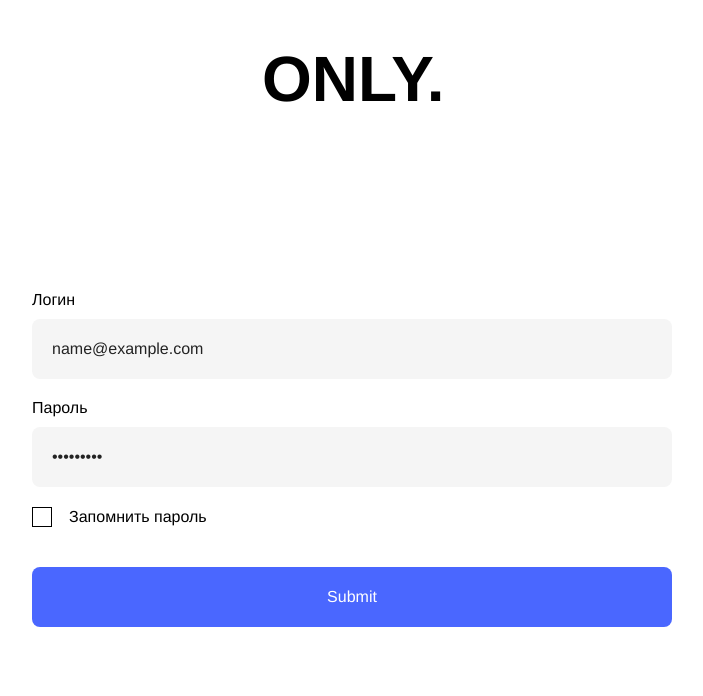
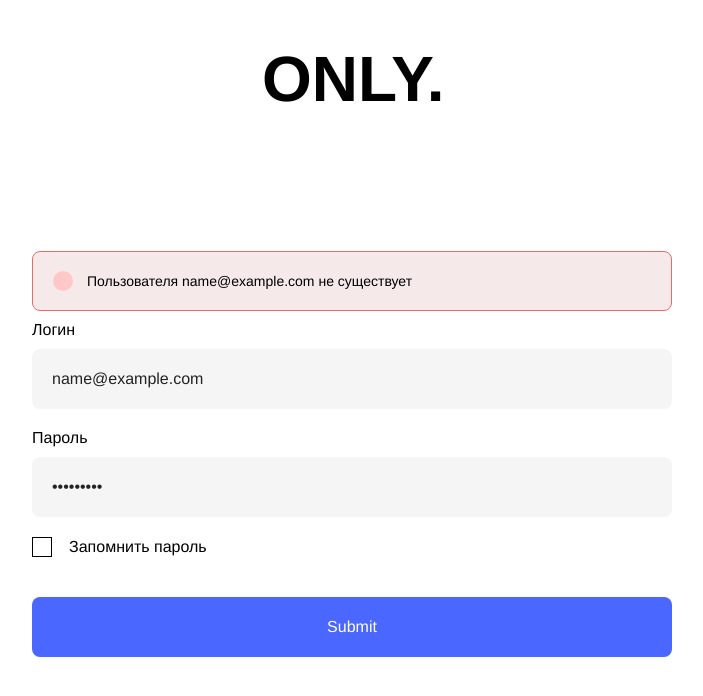
Before and after one commit to 11alexey11/only_test_project, a React app: page /login in a window 1280 px wide. Both pictures are taken after typing "name@example.com", "Sample123" into the empty fields and a click on the input 640 px from the left and 597 px from the top of the page. Shown: the top 696 px of the page, without its empty margins (288-991 px from the left). Built offline with nearby package versions, Linux system fonts and the light colour scheme.

Commit message:
feat: Add store and async method to submit button

```diff
--- a/package.json
+++ b/package.json
@@ -26,6 +26,7 @@
     "@babel/preset-typescript": "^7.18.6",
     "@types/react": "^18.0.17",
     "@types/react-dom": "^18.0.6",
+    "@types/styled-components": "^5.1.26",
     "@typescript-eslint/eslint-plugin": "^5.33.1",
     "@typescript-eslint/parser": "^5.33.1",
     "babel-loader": "^8.2.5",
@@ -35,6 +36,7 @@
     "eslint-loader": "^4.0.2",
     "eslint-plugin-react": "^7.30.1",
     "html-webpack-plugin": "^5.5.0",
+    "redux-devtools-extension": "^2.13.9",
     "terser-webpack-plugin": "^5.3.5",
     "typescript": "^4.7.4",
     "webpack": "^5.74.0",
@@ -42,7 +44,7 @@
     "webpack-dev-server": "^4.10.0"
   },
   "dependencies": {
-    "@types/styled-components": "^5.1.26",
+    "@reduxjs/toolkit": "^1.8.4",
     "react": "^18.2.0",
     "react-dom": "^18.2.0",
     "react-hook-form": "^7.34.2",
--- a/src/App/App.tsx
+++ b/src/App/App.tsx
@@ -1,7 +1,9 @@
 import React from 'react';
 import { BrowserRouter as Router, Routes, Route, Navigate } from 'react-router-dom';
+import { Provider } from 'react-redux'
 import { createGlobalStyle } from 'styled-components';
 
+import { store } from '../store';
 import { Header } from '../Header';
 import { Login } from '../Login';
 
@@ -27,7 +29,7 @@ const GlobalStyle = createGlobalStyle`
 
 const App = () => {
     return (
-        <>
+        <Provider store={store}>
             <GlobalStyle />
             <Header />
             <Router>
@@ -36,7 +38,7 @@ const App = () => {
                     <Route path='/' element={<Navigate replace to='/login' />} />
                 </Routes>
             </Router>
-        </>
+        </Provider>
     )
 };
 
--- a/src/Login/Login.tsx
+++ b/src/Login/Login.tsx
@@ -1,8 +1,12 @@
 import React from 'react';
 import { useForm } from "react-hook-form";
+import { useNavigate } from 'react-router-dom';
 import styled from 'styled-components';
 
 import { LoginService } from '../api/LoginService';
+import { useAppDispatch, useAppSelector } from '../hooks/hooks';
+import { setEmail, setIsError, setIsFetching } from '../store/login/actions';
+import { getEmailSelector, getIsErrorSelector, getIsFetchingSelector } from '../store/login/selectors';
 
 const LoginContainer = styled.div`
     display: flex;
@@ -38,12 +42,46 @@ const Input = styled.input`
     &:hover {
         cursor: pointer;
     }
+
+    &:disabled {
+        background-color: #99A9FF;
+    }
+
+    // &:focus {
+    //     outline: none;
+    //     border: 1px solid #E26F6F;
+    // }
 `;
 
-const Error = styled.span`
+const ErrorSpan = styled.span`
     font-size: 0.875rem;
     line-height: 1rem;
     color: #E26F6F;
+`;
+
+const ErrorDiv = styled.div`
+    display: flex;
+    align-items: center;
+    column-gap: 0.875rem;
+    width: 40rem;
+    height: 3.75rem;
+    padding-left: 1.25rem;
+    border-radius: 0.5rem;
+    border: 1px solid #E26F6F;
+    background-color: #F5E9E9;
+`;
+
+const ErrorImg = styled.div`
+    width: 1.25rem;
+    height: 1.25rem;
+    border-radius: 50%;
+    background-color: #FFC8C8;
+`;
+
+const ErrorText = styled.div`
+    font-size: 0.875rem;
+    font-weight: 400;
+    color: #000000;
 `;
 
 const CheckBox = styled.input`
@@ -74,31 +112,56 @@ type FormData = {
 };
 
 const Login = () => {
+    const dispatch = useAppDispatch();
     const { register, handleSubmit, formState: { errors }  } = useForm<FormData>();
+    const navigate = useNavigate();
+    const isError = useAppSelector(getIsErrorSelector);
+    const email = useAppSelector(getEmailSelector);
+    const isFetching = useAppSelector(getIsFetchingSelector);
 
     const onSubmit = handleSubmit(async (formData) => {
+        dispatch(setIsFetching(true));
+
         const response = await LoginService.post(formData);
-        console.log(response);
+
+        dispatch(setIsFetching(false));
+        dispatch(setEmail(formData.email));
+
+        if (response.code === 200) {
+            dispatch(setIsError(false));
+            navigate('/profile');
+        } else {
+            dispatch(setIsError(true));
+        }
     });
 
     return (
         <LoginContainer>
             <Form onSubmit={onSubmit}>
+                {
+                    isError &&
+                    (<ErrorDiv>
+                        <ErrorImg />
+                        <ErrorText>
+                            Пользователя { `${email}` } не существует
+                        </ErrorText>
+                    </ErrorDiv>)
+                }
                 <Label htmlFor="email" >Логин</Label>
                 <Input id="email" type="email" {...register('email', { required: true })} />
                 {
-                    errors.email && <Error>Обязательное поле</Error>
+                    errors.email && <ErrorSpan>Обязательное поле</ErrorSpan>
                 }
                 <Label htmlFor="password" >Пароль</Label>
                 <Input id="password" type="password" {...register('password', { required: true })} />
                 {
-                    errors.password && <Error>Обязательное поле</Error>
+                    errors.password && <ErrorSpan>Обязательное поле</ErrorSpan>
                 }
                 <Label htmlFor="remember">
                     <CheckBox id="remember" type="checkbox" {...register('remember')} />
                     Запомнить пароль
                 </Label>
-                <SubmitButton type="submit" />
+                <SubmitButton disabled={isFetching} type="submit" />
             </Form>
         </LoginContainer>
     );
--- a/src/api/LoginService.tsx
+++ b/src/api/LoginService.tsx
@@ -1,6 +1,11 @@
 import { HttpService } from './HttpService';
 
 const httpService = new HttpService();
+
+interface IResponse {
+    code: number
+    message: string
+}
 
 type FormData = {
     email: string,
@@ -9,7 +14,7 @@ type FormData = {
 };
 
 export class LoginService {
-    static async post(formData: FormData) {
+    static async post(formData: FormData): Promise<IResponse> {
         const data = await httpService.post();
         const loginData = {
             email: formData.email,
--- /dev/null
+++ b/src/hooks/hooks.ts
@@ -0,0 +1,7 @@
+import { useDispatch, useSelector } from 'react-redux';
+import type { TypedUseSelectorHook } from 'react-redux'
+
+import type { RootState, AppDispatch } from '../store';
+
+export const useAppDispatch: () => AppDispatch = useDispatch;
+export const useAppSelector: TypedUseSelectorHook<RootState> = useSelector;
--- /dev/null
+++ b/src/store/index.ts
@@ -0,0 +1,13 @@
+import { configureStore } from '@reduxjs/toolkit';
+
+import { counterSlice } from './login/slice';
+
+export const store = configureStore({
+    reducer: {
+        login: counterSlice.reducer
+    }
+});
+
+export type RootState = ReturnType<typeof store.getState>
+
+export type AppDispatch = typeof store.dispatch
--- /dev/null
+++ b/src/store/login/actions.ts
@@ -0,0 +1,7 @@
+import { counterSlice } from './slice';
+
+export const {
+    setEmail,
+    setIsError,
+    setIsFetching
+} = counterSlice.actions;
--- /dev/null
+++ b/src/store/login/selectors.ts
@@ -0,0 +1,7 @@
+import { RootState } from './../index';
+
+export const getIsErrorSelector = (state: RootState) => state.login.isError;
+
+export const getEmailSelector = (state: RootState) => state.login.email;
+
+export const getIsFetchingSelector = (state: RootState) => state.login.isFetching;
--- /dev/null
+++ b/src/store/login/slice.ts
@@ -0,0 +1,29 @@
+import { createSlice, PayloadAction  } from "@reduxjs/toolkit";
+
+interface LoginState {
+    isError: boolean,
+    email: string,
+    isFetching: boolean
+}
+
+const initialState: LoginState = {
+    isError: false,
+    email: '',
+    isFetching: false
+};
+
+export const counterSlice = createSlice({
+    name: 'login',
+    initialState,
+    reducers: {
+        setEmail: (state, action: PayloadAction<string>) => {
+            state.email = action.payload;
+        },
+        setIsError: (state, action: PayloadAction<boolean>) => {
+            state.isError = action.payload;
+        },
+        setIsFetching: (state, action: PayloadAction<boolean>) => {
+            state.isFetching = action.payload;
+        }
+    }
+});
```
